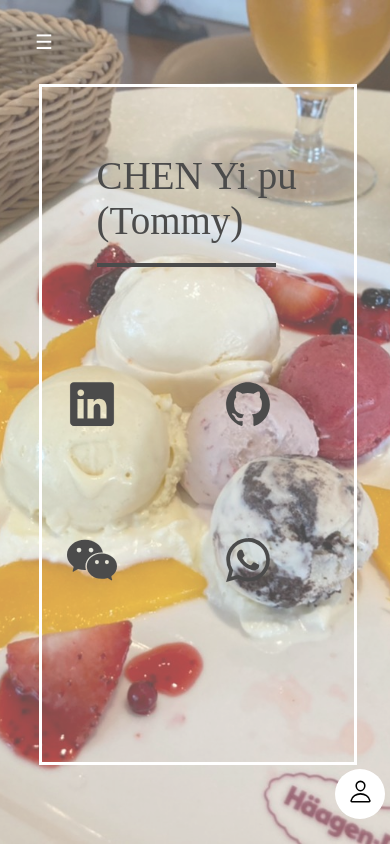
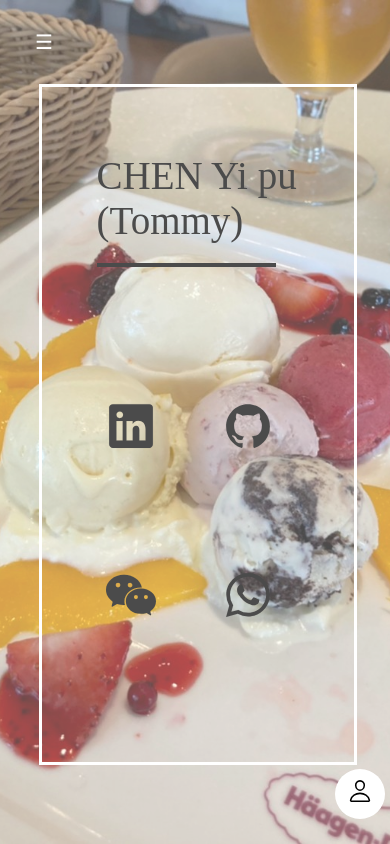
Before and after one commit to BanjiBear/BanjiBear.github.io, a plain HTML site: page Contact.html in a window 390 px wide. Drawn offline with nearby package versions, Linux system fonts and the light colour scheme.

Commit message:
Contact fixed all button icon position

```diff
--- a/Contact.html
+++ b/Contact.html
@@ -265,19 +265,19 @@
     .linkedinButton{
       display:inline-block;
       vertical-align:middle;
-      top: 70vw;
-      left: 0vw;
+      top: 35vh;
+      left: 10vw;
     }
     .githubButton{
-      top: 70vw;
+      top: 35vh;;
       left: 40vw;
     }
     .wechatButton{
-      top: 110vw;
-      left: 0vw;
+      top: 55vh;
+      left: 10vw;
     }
     .whatsappButton{
-      top: 110vw;
+      top: 55vh;
       left: 40vw;
     }
   }
@@ -321,7 +321,7 @@
   </div>
 
   <div class="bottomFooter">
-    <button class="b2" style="font-size: 25px;" onclick="window.location.href='index.html';"><ion-icon name="person-outline"></ion-icon></button>
+    <button class="b2" style="font-size: 25px;" onclick="window.location.href='index.html';"><i class="icon"><ion-icon name="person-outline"></ion-icon></i></button>
   </div>
 
 <script>
```
